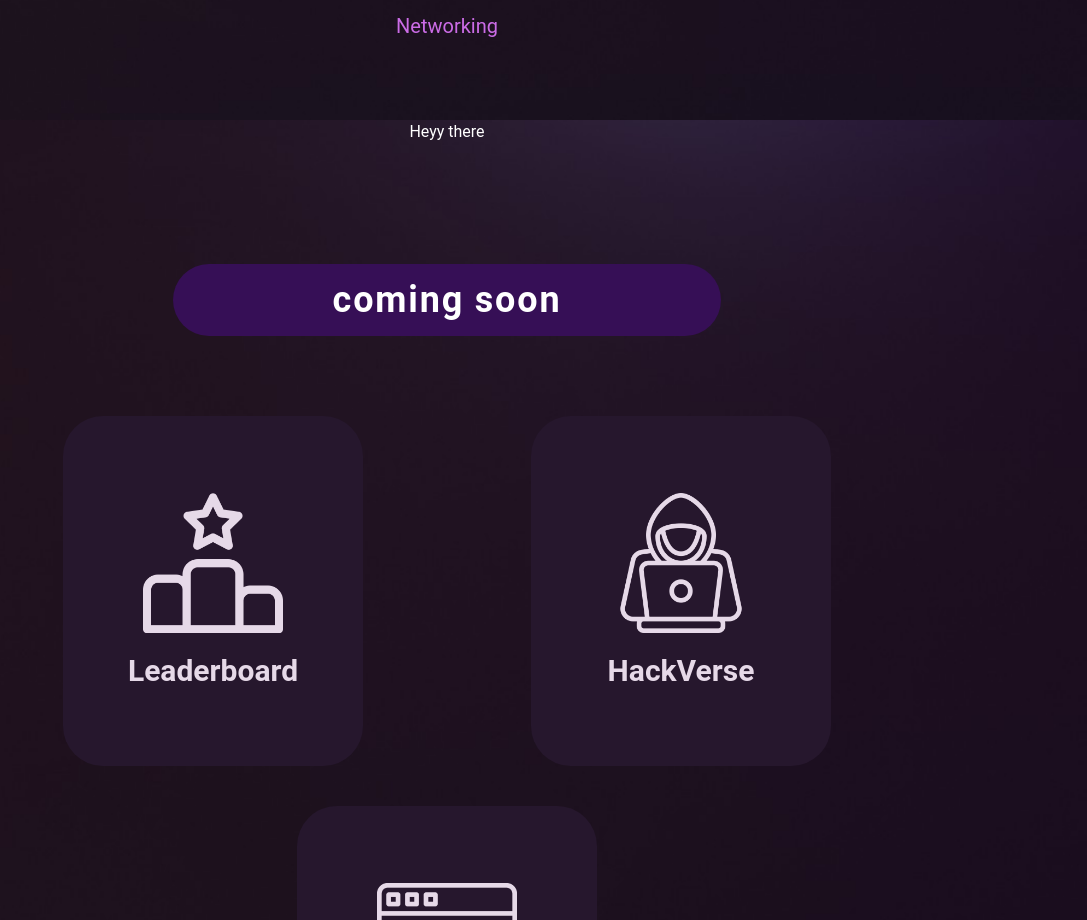
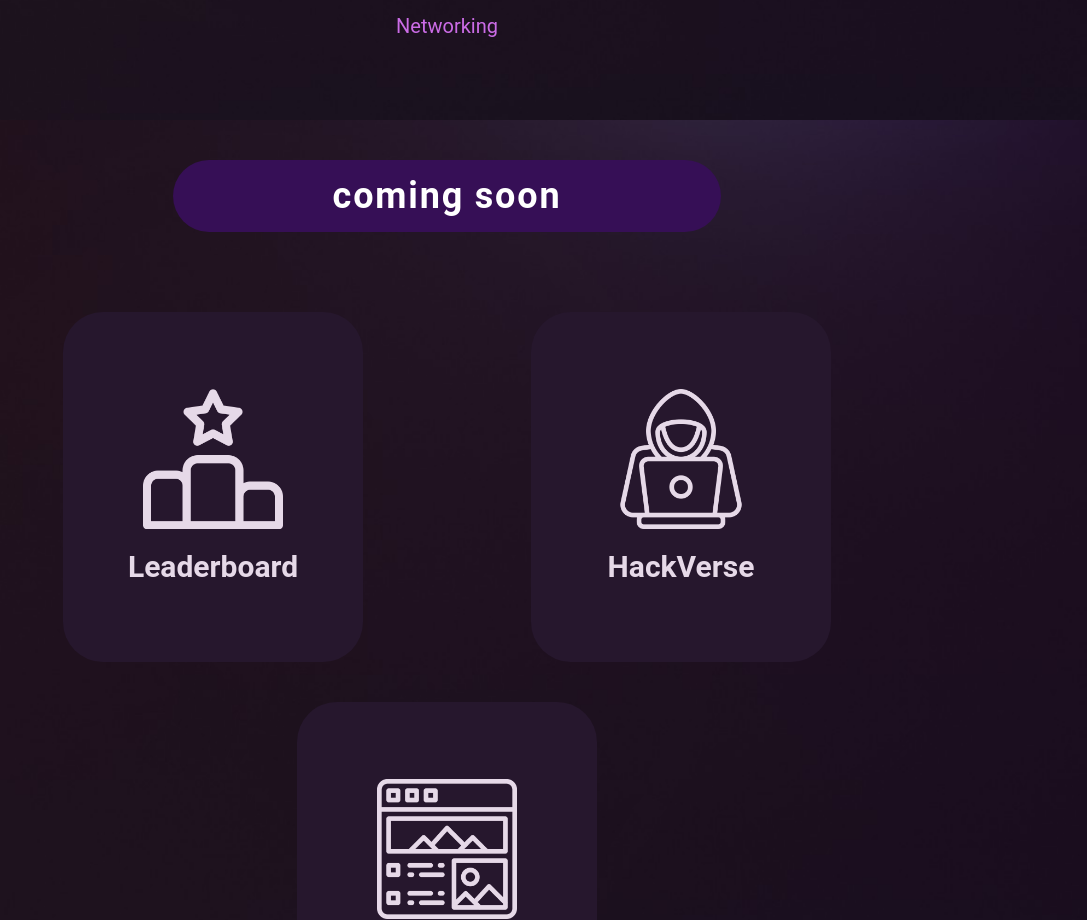
Before and after one commit to pasppy/codeverse, a React (Create React App) app: page / in a window 1280 px wide. Shown: the part 2280-3200 px from the top of the page, without its empty margins (193-1280 px from the left). Built offline with nearby package versions, Linux system fonts and the light colour scheme.

Commit message:
minor change

```diff
--- a/src/components/ComingSoon.js
+++ b/src/components/ComingSoon.js
@@ -6,7 +6,6 @@
       id="page4"
       className="flex flex-col justify-center items-center gap-20 bg-gradient-bg bg-cover lg:bg-right relative"
     >
-      <h1 className=''>Heyy there</h1>
       <div
         id="heading4"
         className="mt-10 flex justify-center items-center tracking-wider text-3xl lg:text-4xl font-semibold py-4 px-[54px] sm:px-40 text-nowrap bg-[#360f56] rounded-full"
```
